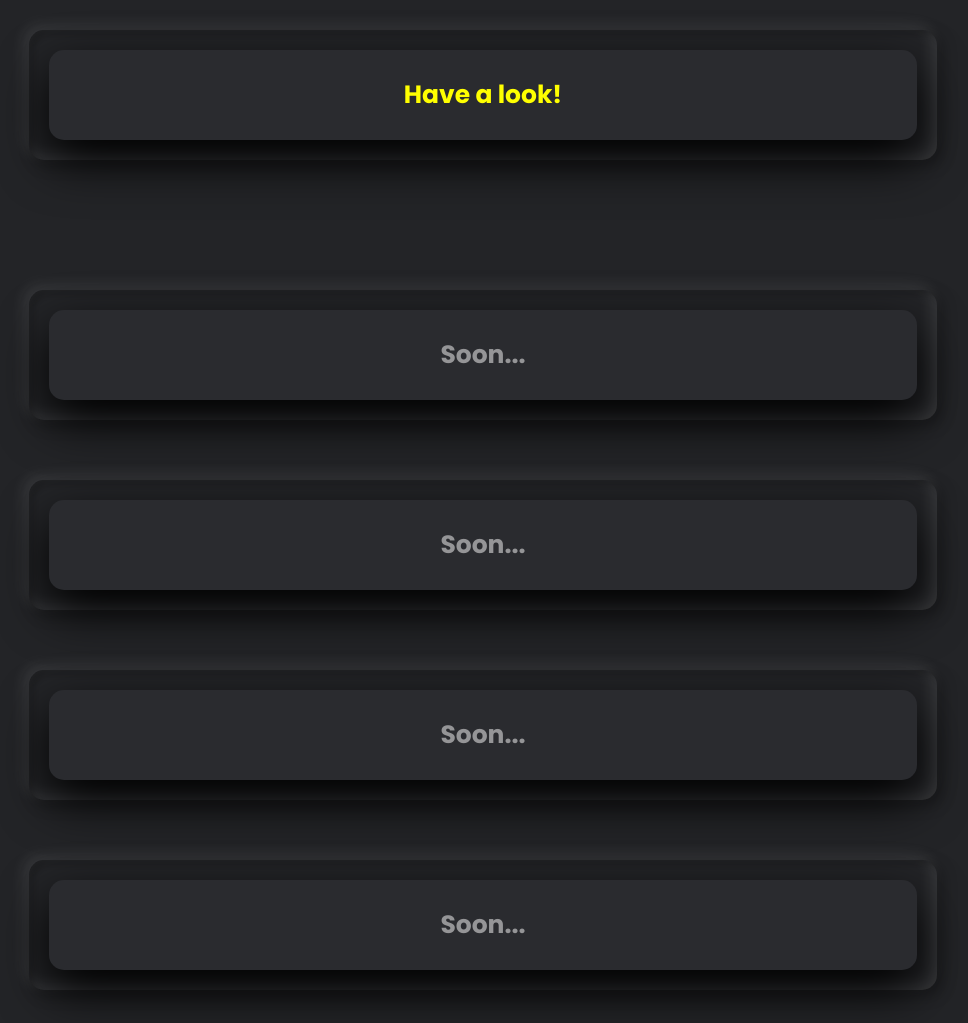
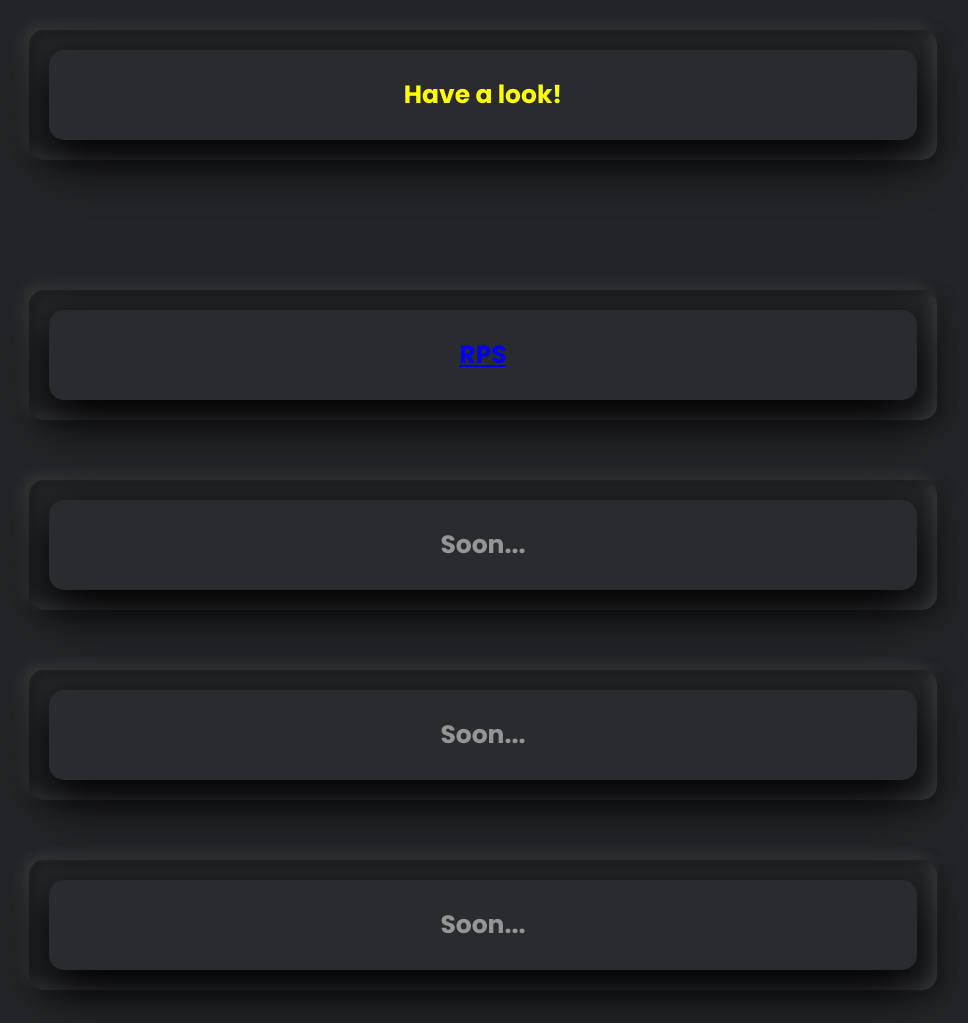
Before and after one commit to DanielDXB/dxb_com, a website: page mywork.html in a window 1280 px wide. Shown: the top 1023 px of the page, without its empty margins (157-1125 px from the left). Drawn offline with Linux system fonts and the light colour scheme.

Commit message:
Update mywork.html

```diff
--- a/mywork.html
+++ b/mywork.html
@@ -21,7 +21,7 @@
         <div class="workbox">
             <div class="workcard">
             <div class="workcontent">
-                <h1>Soon...</h1>
+                <h1><a href="https://danieldxb.github.io/RPS_GAME/">RPS</a></h1>
             </div>
             </div>
         </div>
```
